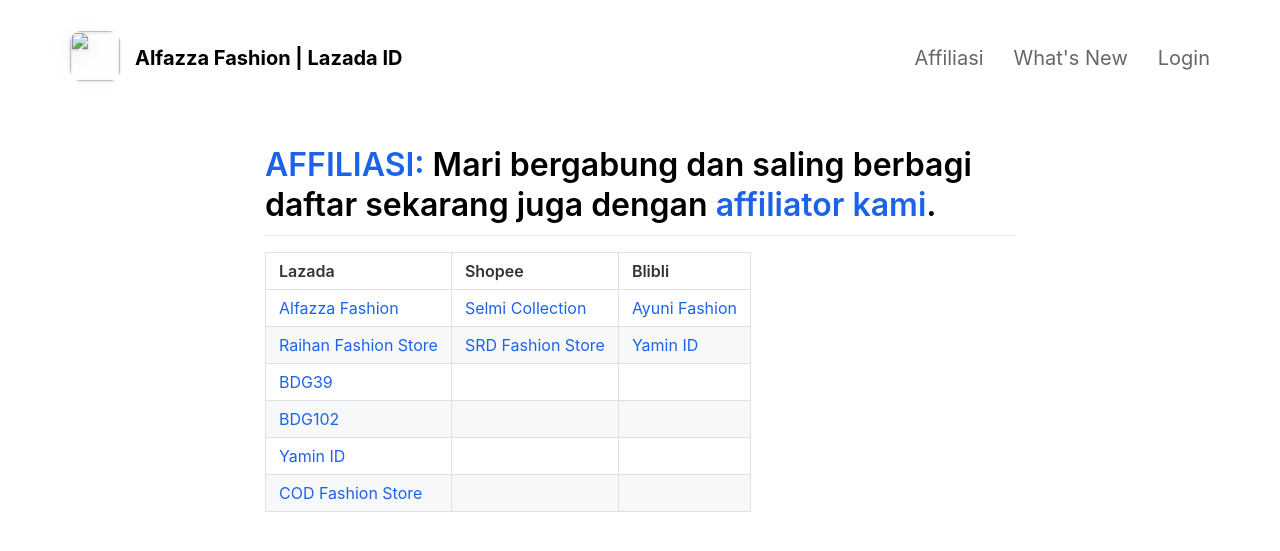
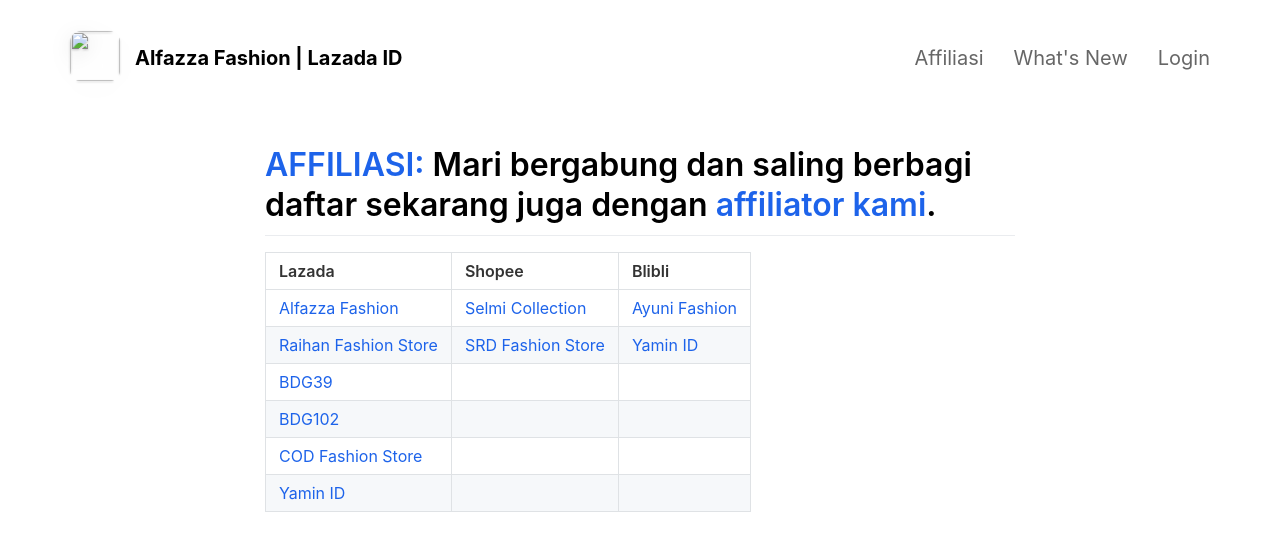
Before and after one commit to Alfazza967/alfazza.github.io, a Jekyll site: the page built from _pages/affiliate.md, in a window 1280 px wide. Shown: the top 551 px of the page. Built offline with Jekyll 4.4.1, drawn with Linux system fonts in a browser that asks for light colours; nearby versions of some CDN libraries.

```diff
--- a/_pages/affiliate.md
+++ b/_pages/affiliate.md
@@ -11,5 +11,5 @@ include_in_header: true
 | <a href="https://www.lazada.co.id/raihan-fashion-store" rel="noopener noreferrer" target="_blank">Raihan Fashion Store</a> | <a href="https://shopee.co.id/srdfashionstore" rel="noopener noreferrer" target="_blank">SRD Fashion Store</a> | <a href="https://www.blibli.com/merchant/yamin-id/YAI-70015" rel="noopener noreferrer" target="_blank">Yamin ID</a> |
 | <a href="https://www.lazada.co.id/bdg39" rel="noopener noreferrer" target="_blank">BDG39</a>
 | <a href="https://www.lazada.co.id/bdg102" rel="noopener noreferrer" target="_blank">BDG102</a>
-| <a href="https://www.lazada.co.id/shop/yamin-id" rel="noopener noreferrer" target="_blank">Yamin ID</a>
-| <a href="https://www.lazada.co.id/cod-fashion-store" rel="noopener noreferrer" target="_blank">COD Fashion Store</a>  |
+| <a href="https://www.lazada.co.id/cod-fashion-store" rel="noopener noreferrer" target="_blank">COD Fashion Store</a>
+| <a href="https://www.lazada.co.id/shop/yamin-id" rel="noopener noreferrer" target="_blank">Yamin ID</a>  |
```
